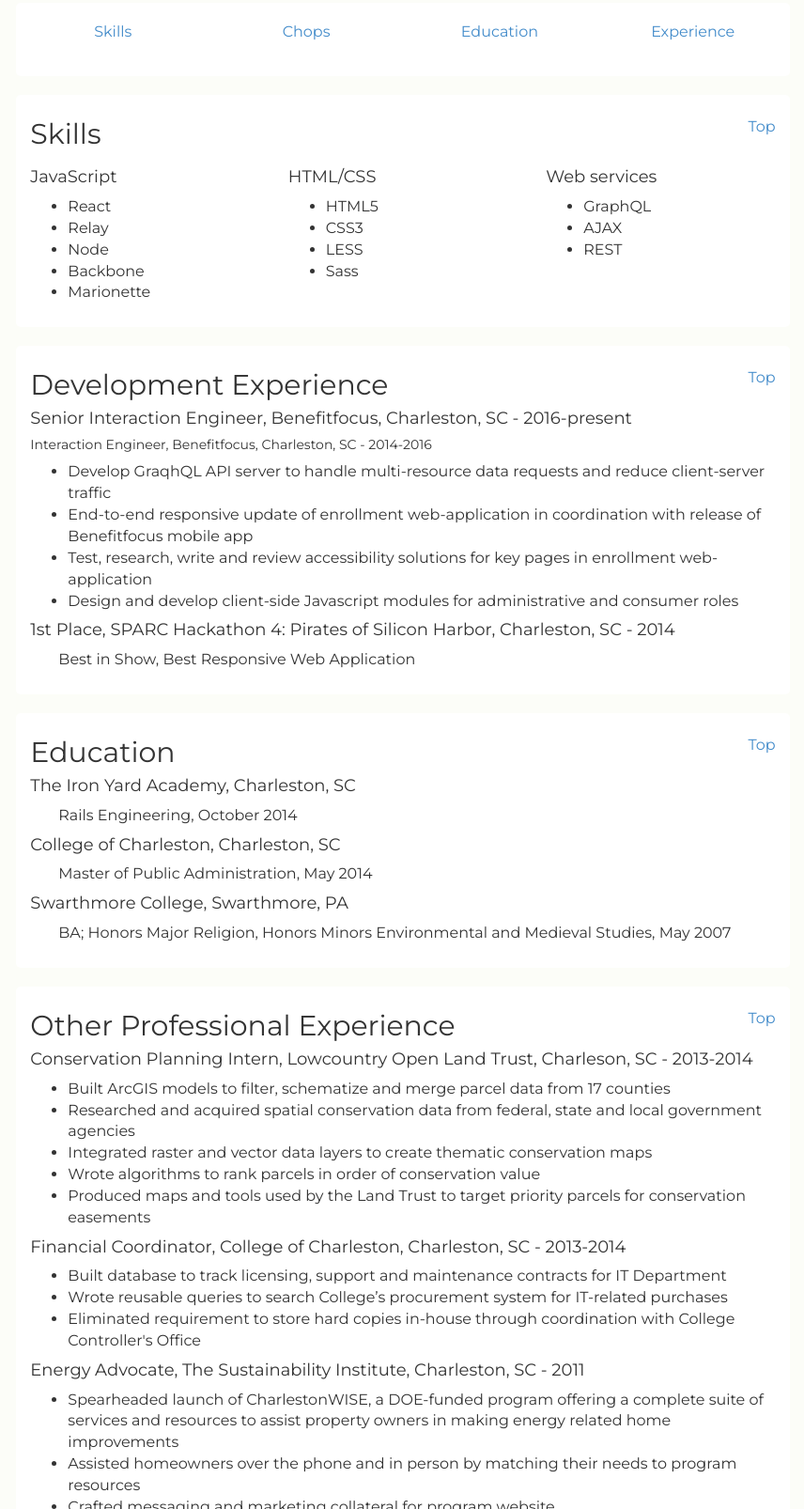
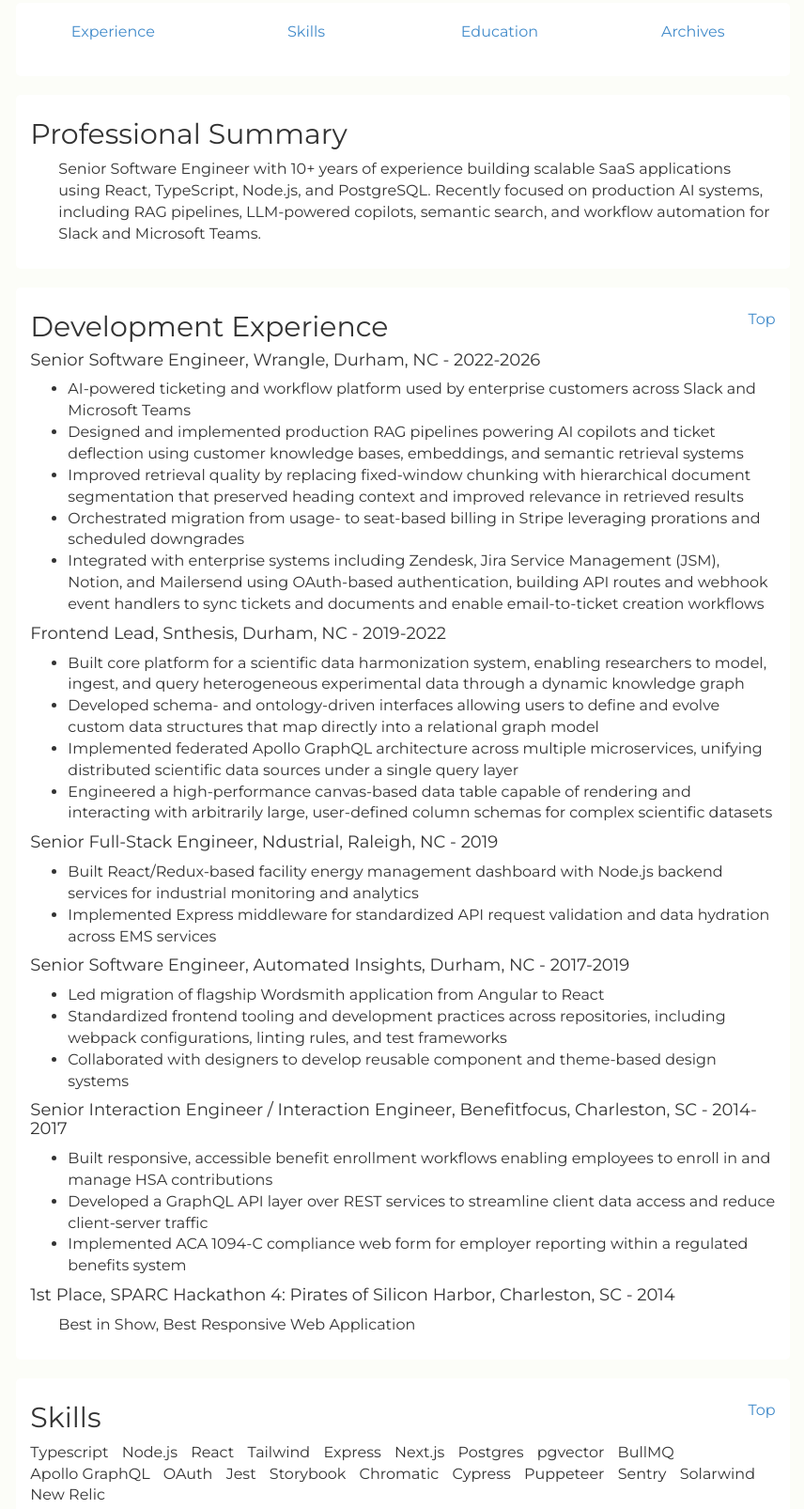
Before and after one commit to jgkingston/jgkingston.github.io, a plain HTML site: page resume.html in a window 1280 px wide. Shown: the part 174-1780 px from the top of the page at 94% size, without its empty margins (211-1067 px from the left). Drawn offline with Linux system fonts and the light colour scheme.

Commit message:
update resume. restore resume link. add pdf download

```diff
--- a/assets/css/style.css
+++ b/assets/css/style.css
@@ -99,7 +99,6 @@
   right: 20px;
 }
 
-
 nav.affix {
   margin-left: 50px;
   -webkit-transition: all 0.3s ease;
@@ -157,10 +156,8 @@
 
 #about {
   background-color: #818181;
-}
+  color: #fff;
 
-#about p {
-  color: #fff;
 }
 
 #projects h1 {
@@ -170,7 +167,6 @@
 #projects span {
   line-height: 45px;
   font-size: 16px;
-
 }
 
 #projects .row:last-child {
@@ -209,14 +205,10 @@
   border-radius: 5px;
   max-height: 300px;
   margin-bottom: 10px;
-
 }
 
 #contact {
   background-color: #818181;
-}
-
-#contact p {
   color: #fff;
 }
 
--- a/resume.html
+++ b/resume.html
@@ -19,6 +19,11 @@
   </head>
   <body>
     <div id="wrapper">
+      <nav class="affix">
+        <div class="list-group">
+          <a href="assets/JamieKingstonResume.pdf" class="list-group-item" download=""><div>Download PDF</div></a>
+        </div>
+      </nav>
       <div class="container-fluid">
         <div id="resume-head" class="row">
           <header class="text-center">
@@ -37,64 +42,90 @@
               <nav id="resume-nav" role="navigation">
                 <div class="row">
                   <div class="col-sm-3 col-xs-6">
-                    <a href="#skills">Skills</a>
+                    <a href="#dev-experience">Experience</a>
                   </div>
                   <div class="col-sm-3 col-xs-6">
-                    <a href="#dev-experience">Chops</a>
+                    <a href="#skills">Skills</a>
                   </div>
                   <div class="col-sm-3 col-xs-6">
                     <a href="#education">Education</a>
                   </div>
                   <div class="col-sm-3 col-xs-6">
-                    <a href="#prof-experience">Experience</a>
+                    <a href="#prof-experience">Archives</a>
                   </div>
                 </div> <!--end of .row -->
               </nav>
             </section>
-            <section id="skills">
-              <h2>Skills <span class="pull-right top-link"><a href="#resume-head">Top</a> </span> </h2>
-              <div class="row">
-                <div class="col-sm-4">
-                  <h4>JavaScript</h4>
-                  <ul>
-                    <li>React</li>
-                    <li>Relay</li>
-                    <li>Node</li>
-                    <li>Backbone</li>
-                    <li>Marionette</li>
-                  </ul>
-                </div>
-                <div class="col-sm-4">
-                  <h4>HTML/CSS</h4>
-                  <ul>
-                    <li>HTML5</li>
-                    <li>CSS3</li>
-                    <li>LESS</li>
-                    <li>Sass</li>
-                  </ul>
-                </div>
-                <div class="col-sm-4">
-                  <h4>Web services</h4>
-                  <ul>
-                    <li>GraphQL</li>
-                    <li>AJAX</li>
-                    <li>REST</li>
-                  </ul>
-                </div>
-              </div> <!--end of .row -->
+            <section>
+              <h2>Professional Summary</h2>
+              <p>Senior Software Engineer with 10+ years of experience building scalable SaaS applications using React, TypeScript, Node.js, and PostgreSQL. Recently focused on production AI systems, including RAG pipelines, LLM-powered copilots, semantic search, and workflow automation for Slack and Microsoft Teams.</p>
             </section>
             <section id="dev-experience">
               <h2>Development Experience<span class="pull-right top-link"><a href="#resume-head">Top</a> </span></h2>
-              <h4>Senior Interaction Engineer, Benefitfocus, Charleston, SC - 2016-present</h4>
-              <h5>Interaction Engineer, Benefitfocus, Charleston, SC - 2014-2016</h5>
+
+              <h4>Senior Software Engineer, Wrangle, Durham, NC - 2022-2026</h4>
               <ul>
-                <li>Develop GraqhQL API server to handle multi-resource data requests and reduce client-server traffic</li>
-                <li>End-to-end responsive update of enrollment web-application in coordination with release of Benefitfocus mobile app</li>
-                <li>Test, research, write and review accessibility solutions for key pages in enrollment web-application</li>
-                <li>Design and develop client-side Javascript modules for administrative and consumer roles</li>
+                <li>AI-powered ticketing and workflow platform used by enterprise customers across Slack and Microsoft Teams</li>
+                <li>Designed and implemented production RAG pipelines powering AI copilots and ticket deflection using customer knowledge bases, embeddings, and semantic retrieval systems</li>
+                <li>Improved retrieval quality by replacing fixed-window chunking with hierarchical document segmentation that preserved heading context and improved relevance in retrieved results</li>
+                <li>Orchestrated migration from usage- to seat-based billing in Stripe leveraging prorations and scheduled downgrades</li>
+                <li>Integrated with enterprise systems including Zendesk, Jira Service Management (JSM), Notion, and Mailersend using OAuth-based authentication, building API routes and webhook event handlers to sync tickets and documents and enable email-to-ticket creation workflows</li>
               </ul>
+
+              <h4>Frontend Lead, Snthesis, Durham, NC - 2019-2022</h4>
+              <ul>
+                <li>Built core platform for a scientific data harmonization system, enabling researchers to model, ingest, and query heterogeneous experimental data through a dynamic knowledge graph</li>
+                <li>Developed schema- and ontology-driven interfaces allowing users to define and evolve custom data structures that map directly into a relational graph model</li>
+                <li>Implemented federated Apollo GraphQL architecture across multiple microservices, unifying distributed scientific data sources under a single query layer</li>
+                <li>Engineered a high-performance canvas-based data table capable of rendering and interacting with arbitrarily large, user-defined column schemas for complex scientific datasets</li>
+              </ul>
+
+              <h4>Senior Full-Stack Engineer, Ndustrial, Raleigh, NC - 2019</h4>
+              <ul>
+                <li>Built React/Redux-based facility energy management dashboard with Node.js backend services for industrial monitoring and analytics</li>
+                <li>Implemented Express middleware for standardized API request validation and data hydration across EMS services</li>
+              </ul>
+
+              <h4>Senior Software Engineer, Automated Insights, Durham, NC - 2017-2019</h4>
+              <ul>
+                <li>Led migration of flagship Wordsmith application from Angular to React</li>
+                <li>Standardized frontend tooling and development practices across repositories, including webpack configurations, linting rules, and test frameworks</li>
+                <li>Collaborated with designers to develop reusable component and theme-based design systems</li>
+              </ul>
+
+              <h4>Senior Interaction Engineer / Interaction Engineer, Benefitfocus, Charleston, SC - 2014-2017</h4>
+              <ul>
+                <li>Built responsive, accessible benefit enrollment workflows enabling employees to enroll in and manage HSA contributions</li>
+                <li>Developed a GraphQL API layer over REST services to streamline client data access and reduce client-server traffic</li>
+                <li>Implemented ACA 1094-C compliance web form for employer reporting within a regulated benefits system </li>
+              </ul>
+
               <h4>1st Place, SPARC Hackathon 4: Pirates of Silicon Harbor, Charleston, SC - 2014</h4>
               <p>Best in Show, Best Responsive Web Application</p>
+            </section>
+            <section id="skills">
+              <h2>Skills <span class="pull-right top-link"><a href="#resume-head">Top</a> </span> </h2>
+              <ul class="list-inline">
+                <li>Typescript</li>
+                <li>Node.js</li>
+                <li>React</li>
+                <li>Tailwind</li>
+                <li>Express</li>
+                <li>Next.js</li>
+                <li>Postgres</li>
+                <li>pgvector</li>
+                <li>BullMQ</li>
+                <li>Apollo GraphQL</li>
+                <li>OAuth</li>
+                <li>Jest</li>
+                <li>Storybook</li>
+                <li>Chromatic</li>
+                <li>Cypress</li>
+                <li>Puppeteer</li>
+                <li>Sentry</li>
+                <li>Solarwind</li>
+                <li>New Relic</li>
+              </ul>
             </section>
             <section id="education">
               <h2>Education<span class="pull-right top-link"><a href="#resume-head">Top</a> </span></h2>
@@ -146,7 +177,7 @@
         </div> <!--end of .row -->
       </div> <!--end of .container-fluid -->
       <div class="row">
-        <footer class="text-center">© 2017 Jamie Kingston</footer>
+        <footer class="text-center">© 2026 Jamie Kingston</footer>
       </div>
     </div> <!--end of #wrapper -->
   </body>
```
Also changed, not shown: index.html (+11 -10 lines), 1 other file.
